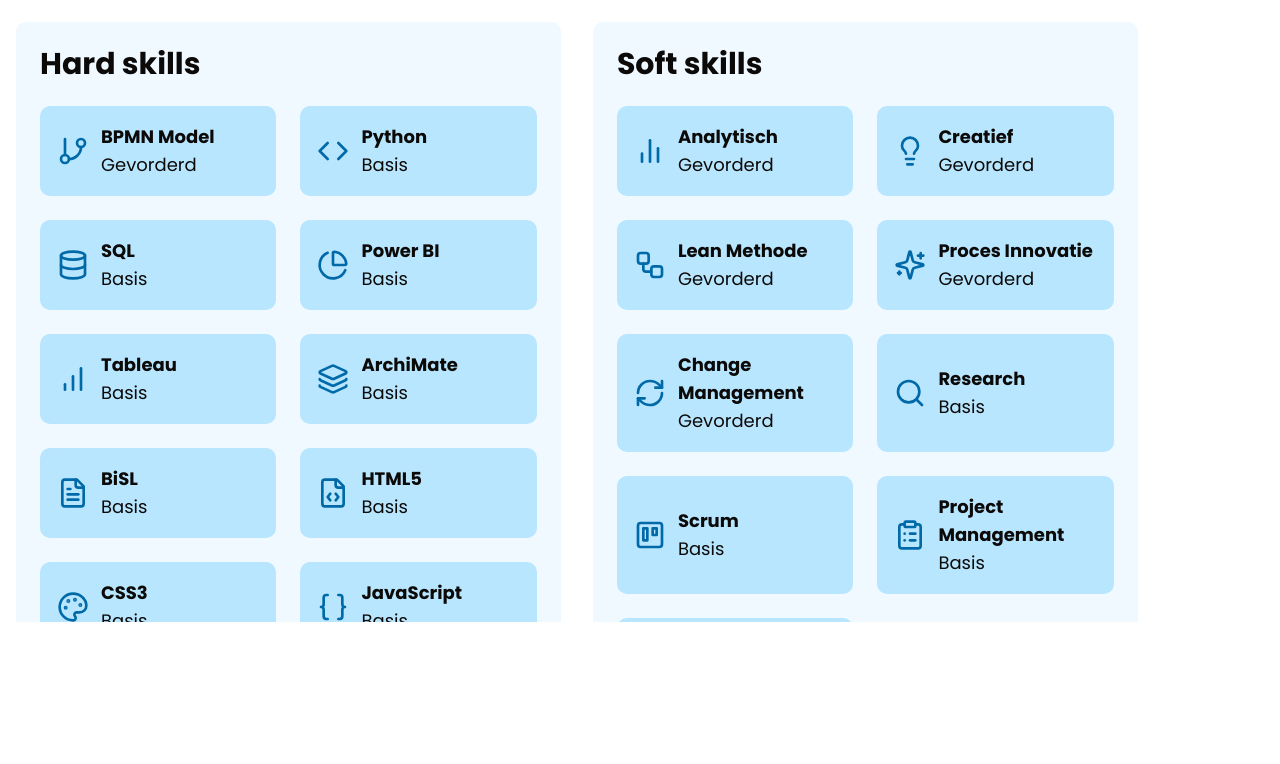
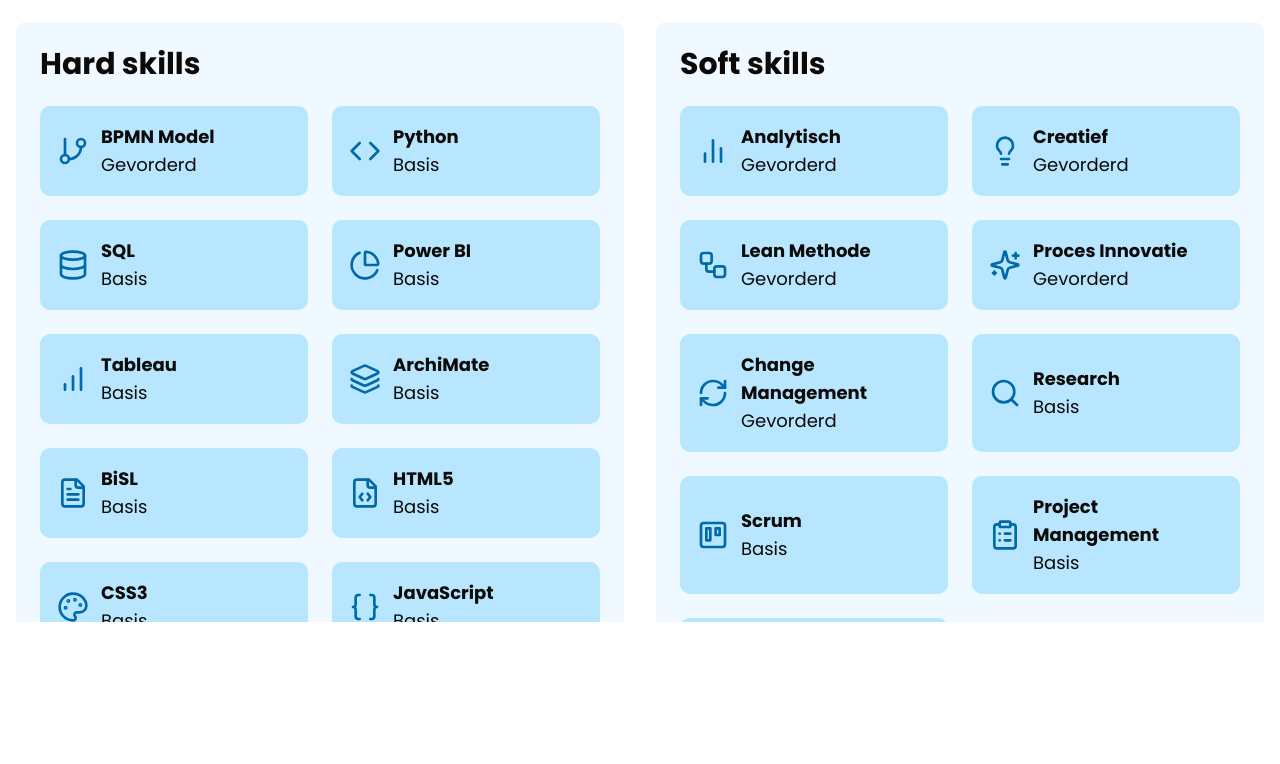
Before and after one commit to IsmailYaman/ajeethmuthu, a Next.js app: page / in a window 1280 px wide. Shown: the part 2578-3342 px from the top of the page. Built offline with nearby package versions, Linux system fonts and the light colour scheme.

Commit message:
Found and fixed the fucking bug that was fucking my shit up the whole night. I fucking hate programming.

```diff
--- a/app/components/Section.tsx
+++ b/app/components/Section.tsx
@@ -27,7 +27,10 @@
 	amount = 0.3,
 }: SectionProps) => {
 	const sectionRef = useRef(null);
-	const isInView = useInView(sectionRef, { once: true, amount });
+	const isInView = useInView(sectionRef, {
+        once: true,
+        amount: window.innerWidth < 640 ? 0.1 : amount
+      });
 
 	const getInitialStyles = () => {
 		switch (animationType) {
--- a/app/components/Skills/Item.tsx
+++ b/app/components/Skills/Item.tsx
@@ -15,9 +15,7 @@
 
 	return (
 		<div className="p-4 border border-transparent bg-sky-200 hover:border hover:border-sky-500 rounded-lg transition-all flex items-center h-full gap-3">
-			{IconComponent && (
-				<IconComponent size={24} className="min-h-8 min-w-8 xs:block sm:hidden lg:block text-sky-700 flex-shrink-0" />
-			)}
+			{IconComponent && <IconComponent size={24} className="min-h-8 min-w-8 text-sky-700 flex-shrink-0" />}
 			<div className="w-full overflow-hidden">
 				<h4 className="text-md sm:text-lg font-bold group-hover:font-light break-words hyphens-auto">
 					{item.title}
--- a/app/components/Skills/Section.tsx
+++ b/app/components/Skills/Section.tsx
@@ -2,6 +2,7 @@
 import { SkillsItem } from "@/app/types/data";
 import React from "react";
 import { SkillsItemSolo } from "./Item";
+import Section from "../Section";
 
 interface SkillsSectionProps {
 	title: string;
@@ -12,9 +13,11 @@
 	return (
 		<div className="w-full bg-sky-50 rounded-lg p-6 h-fit">
 			<h3 className="text-3xl font-semibold mb-6">{title}</h3>
-			<div className="grid grid-cols-1 sm:grid-cols-2 gap-6">
+			<div className="grid grid-cols-1 md:grid-cols-2 gap-6">
 				{items.map((item, index) => (
-					<SkillsItemSolo key={index} item={item} />
+					<Section animationType="slideLeft" amount={0.3} key={index}>
+						<SkillsItemSolo key={index} item={item} />
+					</Section>
 				))}
 			</div>
 		</div>
--- a/app/components/Skills/Skills.tsx
+++ b/app/components/Skills/Skills.tsx
@@ -6,8 +6,8 @@
 	return (
 			<div className="py-24 mx-4 flex flex-col gap-8">
 				<h2 className="text-5xl sm:text-7xl font-bold">{skills.title}</h2>
-				<div className="flex flex-col xs:flex-row w-full gap-8">
-					<SkillsSection title="Hard skills" items={skills.hard_skills} />
+                <div className="flex flex-col sm:flex-row w-full gap-8">
+                    <SkillsSection title="Hard skills" items={skills.hard_skills} />
 					<SkillsSection title="Soft skills" items={skills.soft_skills} />
 				</div>
 			</div>
--- a/app/layout.tsx
+++ b/app/layout.tsx
@@ -29,6 +29,7 @@
             <meta name="theme-color" content="#00a6f4" />
 				<meta name="apple-mobile-web-app-title" content="AjeethMuthu" />
 				<meta name="application-name" content="AjeethMuthu" />
+                <meta name="viewport" content="width=device-width, initial-scale=1.0"/>
 			</head>
 			<body className="font-poppins bg-white">
 				<Navigation />
--- a/app/page.tsx
+++ b/app/page.tsx
@@ -32,9 +32,9 @@
 				</div>
 				<div id="expertise" className="text-stone-950 sm:h-screen h-fit w-full bg-white sm:sticky sm:top-0">
 					<div className="max-w-7xl flex items-center mx-auto">
-						{/* <Section animationType="slideLeft" className="w-full"> */}
+						<Section animationType="slideLeft" className="w-full">
 							<Skills />
-						{/* </Section> */}
+						</Section>
 					</div>
 				</div>
 				<div id="over-mij" className="text-stone-950 sm:h-screen h-fit bg-white w-full sm:sticky sm:top-0">
```
